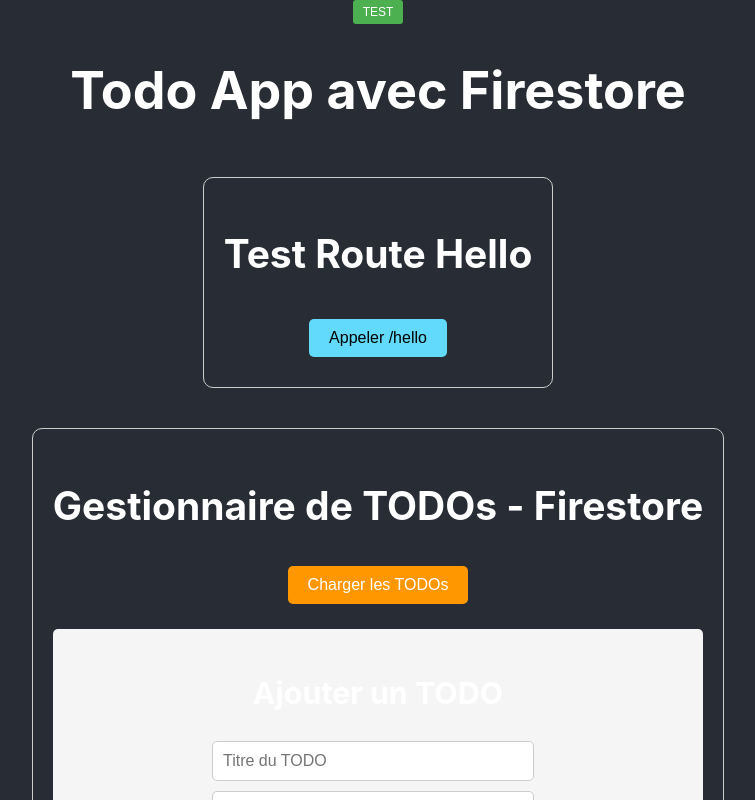
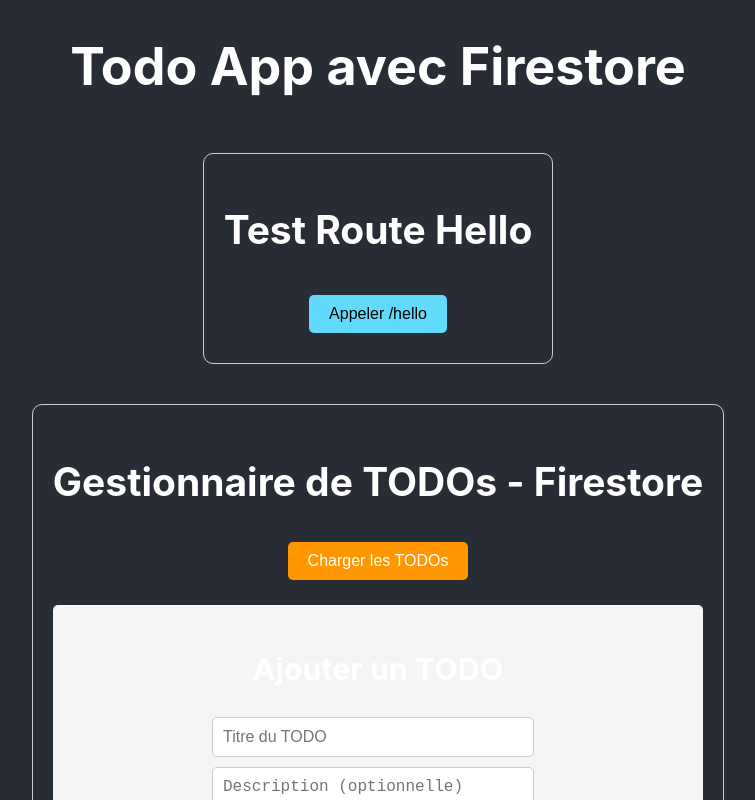
Before and after one commit to tabbad/ProjetCloud, a React (Create React App) app: page / in a window 1280 px wide. Shown: the top 800 px of the page, without its empty margins (262-1017 px from the left). Built offline with nearby package versions, Linux system fonts and the light colour scheme.

Commit message:
nettoyage

```diff
--- a/src/App.js
+++ b/src/App.js
@@ -101,33 +101,6 @@
     }
   };
 
-
-  // Marquer un TODO comme terminé/non terminé
-  const TestS3 = async () => {
-    setLoading(true);
-    setError('');
-    try {
-      const response = await fetch(`${API_URL}/files`, {
-        method: 'GET',
-        headers: {
-          'Content-Type': 'application/json',
-        }
-      });
-      //const data = await response.json();
-
-      if (!response.ok) {
-        throw new Error(`Erreur HTTP: ${response.status}`);
-      }
-
-      fetchTodos(); // Rafraîchir les TODOs
-    } catch (err) {
-      setError(`Erreur mise à jour: ${err.message}`);
-    } finally {
-      setLoading(false);
-    }
-  };
-
-
   // Supprimer un TODO
   const deleteTodo = async (id) => {
     setLoading(true);
@@ -152,18 +125,6 @@
   return (
     <div className="App">
       <header className="App-header">
-      <button
-            onClick={() => TestS3()}
-            style={{
-              padding: '5px 10px',
-              fontSize: '12px',
-              backgroundColor:  '#4caf50',
-              color: 'white',
-              border: 'none',
-              borderRadius: '3px',
-              cursor: 'pointer'
-            }}
-          >TEST</button>
         <h1>Todo App avec Firestore</h1>
 
         {/* Section Hello */}
--- a/src/index.js
+++ b/src/index.js
@@ -2,7 +2,6 @@
 import ReactDOM from 'react-dom/client';
 import './index.css';
 import App from './App';
-import reportWebVitals from './reportWebVitals';
 
 const root = ReactDOM.createRoot(document.getElementById('root'));
 root.render(
@@ -14,4 +13,3 @@
 // If you want to start measuring performance in your app, pass a function
 // to log results (for example: reportWebVitals(console.log))
 // or send to an analytics endpoint. Learn more: https://bit.ly/CRA-vitals
-reportWebVitals();
--- a/src/reportWebVitals.js
+++ /dev/null
@@ -1,13 +0,0 @@
-const reportWebVitals = onPerfEntry => {
-  if (onPerfEntry && onPerfEntry instanceof Function) {
-    import('web-vitals').then(({ getCLS, getFID, getFCP, getLCP, getTTFB }) => {
-      getCLS(onPerfEntry);
-      getFID(onPerfEntry);
-      getFCP(onPerfEntry);
-      getLCP(onPerfEntry);
-      getTTFB(onPerfEntry);
-    });
-  }
-};
-
-export default reportWebVitals;
```
Also changed, not shown: src/setupTests.js (deleted, +0 -5 lines), 1 other file (tests, documents, lock files or other folders).
